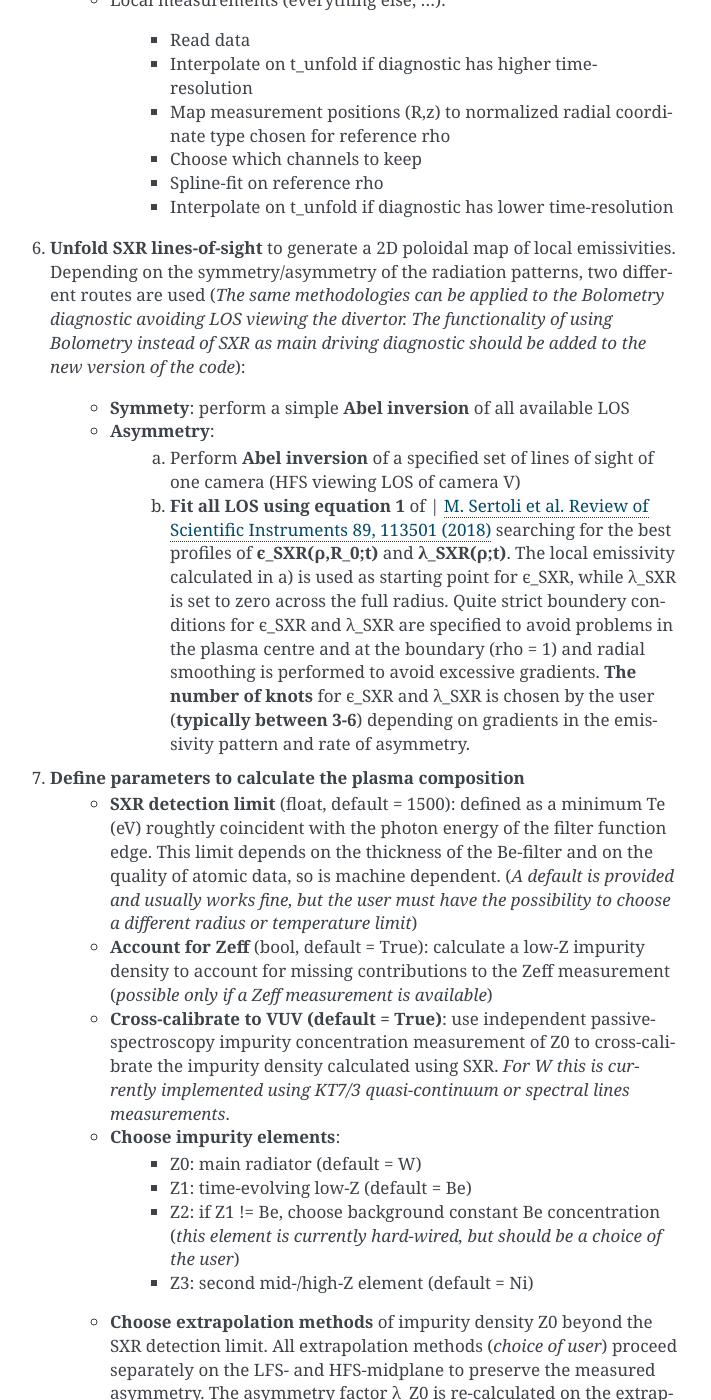
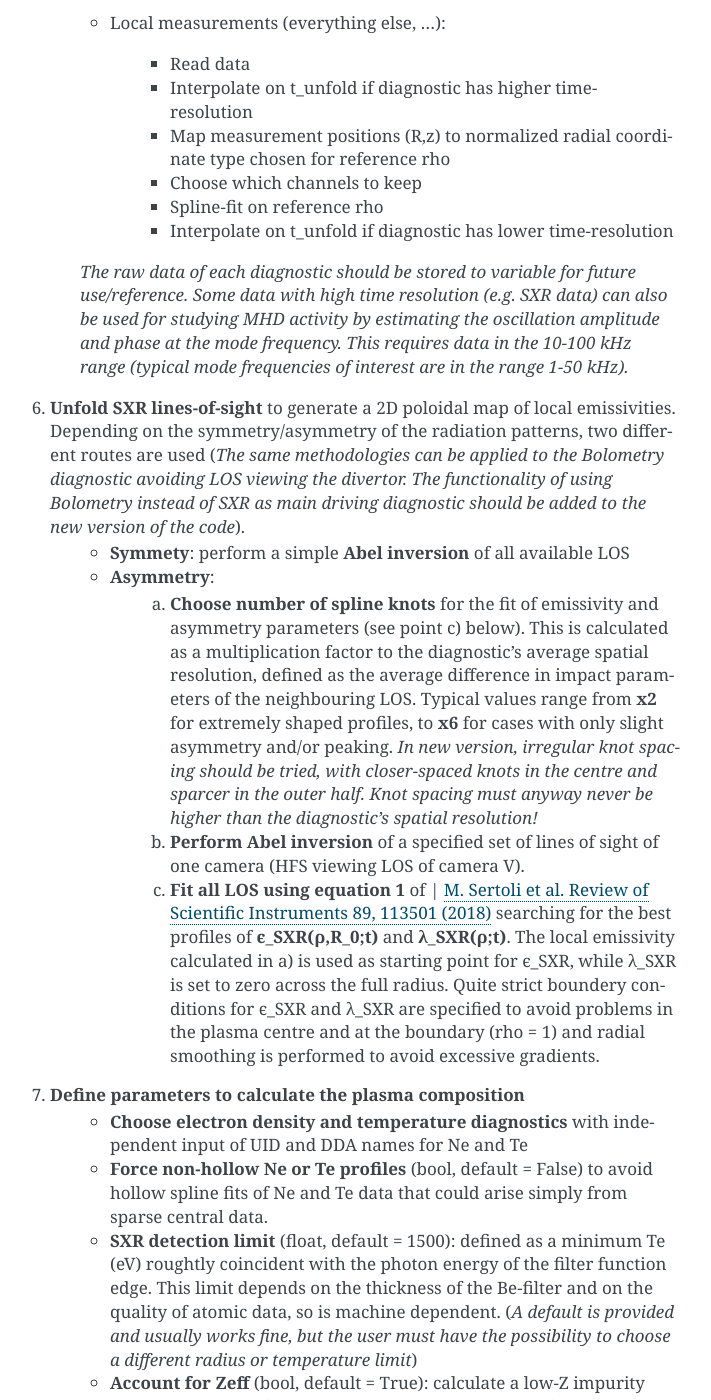
Before and after one commit to indica-mcf/Indica, a Sphinx documentation site: the page built from doc/original.rst, in a window 1280 px wide and 1400 px high, scrolled down 4125 px. Shown: the whole window, without its empty margins (400-1111 px from the left). Built offline with Sphinx 7.4.7, drawn with Linux system fonts in a browser that asks for light colours; some of the changed text lies outside the part shown.

Commit message:
Updated ADAS workflow/data details.

```diff
--- a/doc/original.rst
+++ b/doc/original.rst
@@ -94,13 +94,14 @@
 	* **Find best R-shift** to get Te ~ 100 eV at separatrix for each time-point
 	* **Save best R_shift** for remapping of **all diagnostics** used in the analysis
 
-5. **Read SXR data**: user to decide which cameras/diagnostics to read:
+5. **Read SXR data**
 
-	* **Read raw data** for all channels
+	* **Choose which cameras/diagnostics to read**
+	* **Read raw data** (all channels)
 	* **Downsample** to reference time axis t_unfold
-	* **Choose which channels to keep** (*some channels may be faulty and should be discarded from the start*)
+	* **Choose which channels to keep** (some may be faulty and should be discarded from the start)
 
-	*All other diagnostics are currently read later on before commencing the calculation of the impourity density (step 7.). They could also be read at this stage, but should anuwau be read using a common diagnostic-reading-GUI, callable anytime in order to change the data used for the computation or DDA names if specific data is not of good quality. Below is a list of all other physical quantities and respective diagnostics currently included in the computation:*
+	*All other diagnostics are currently read later on, before commencing the calculation of the impurity density (step 7.). They could be read at this stage, possibly using a common diagnostic-reading-GUI, callable anytime throughout the code if the user wants to change the data used for the computation. Below is a list of all other physical quantities and respective diagnostics currently included in the code:*
 
 	* **Total radiation**: KB5
 	* **Radiation tomographic reconstructions**: BOLT, B5NN, B5ML, B5MF, ...
@@ -110,7 +111,7 @@
 	* **Toroidal rotation**: CXRS, ...
 	* **Impurity concentration and effective charge (passive spectroscopy)**: KT7/3, KX1, KS6, CXRS, KS3, ...
 
-	*For all diagnostics, the reading steps are similar, with slight differences if measurements are LOS-integrals or local:*
+	*For all diagnostics, the reading steps are similar, with slight differences if measurements are LOS-integrals or local, if the time resolution is higher or lower than the desired one (step 1.):*
 
 	* LOS-integrals (SXR, Bolometry, passive spectroscopy, ...):
 
@@ -128,29 +129,40 @@
 		* Spline-fit on reference rho
 		* Interpolate on t_unfold if diagnostic has lower time-resolution
 
-6. **Unfold SXR lines-of-sight** to generate a 2D poloidal map of local emissivities. Depending on the symmetry/asymmetry of the radiation patterns, two different routes are used (*The same methodologies can be applied to the Bolometry diagnostic avoiding LOS viewing the divertor. The functionality of using Bolometry instead of SXR as main driving diagnostic should be added to the new version of the code*):
+	*The raw data of each diagnostic should be stored to variable for future use/reference. Some data with high time resolution (e.g. SXR data) can also be used for studying MHD activity by estimating the oscillation amplitude and phase at the mode frequency. This requires data in the 10-100 kHz range (typical mode frequencies of interest are in the range 1-50 kHz).*
 
+6. **Unfold SXR lines-of-sight** to generate a 2D poloidal map of local emissivities. Depending on the symmetry/asymmetry of the radiation patterns, two different routes are used (*The same methodologies can be applied to the Bolometry diagnostic avoiding LOS viewing the divertor. The functionality of using Bolometry instead of SXR as main driving diagnostic should be added to the new version of the code*).
 	* **Symmety**: perform a simple **Abel inversion** of all available LOS
 	* **Asymmetry**:
-		a) Perform **Abel inversion** of a specified set of lines of sight of one camera (HFS viewing LOS of camera V)
-		b) **Fit all LOS using equation 1** of | `M. Sertoli et al. Review of Scientific Instruments 89, 113501 (2018) <https://doi.org/10.1063/1.5046562>`_ searching for the best profiles of **ϵ_SXR(ρ,R_0;t)** and **λ_SXR(ρ;t)**. The local emissivity calculated in a) is used as starting point for ϵ_SXR, while λ_SXR is set to zero across the full radius. Quite strict boundery conditions for ϵ_SXR and λ_SXR are specified to avoid problems in the plasma centre and at the boundary (rho = 1) and radial smoothing is performed to avoid excessive gradients. **The number of knots** for ϵ_SXR and λ_SXR is chosen by the user (**typically between 3-6**) depending on gradients in the emissivity pattern and rate of asymmetry.
+		a) **Choose number of spline knots** for the fit of emissivity and asymmetry parameters (see point c) below). This is calculated as a multiplication factor to the diagnostic's average spatial resolution, defined as the average difference in impact parameters of the neighbouring LOS. Typical values range from **x2** for extremely shaped profiles, to **x6** for cases with only slight asymmetry and/or peaking. *In new version, irregular knot spacing should be tried, with closer-spaced knots in the centre and sparcer in the outer half. Knot spacing must anyway never be higher than the diagnostic's spatial resolution!*
+		b) **Perform Abel inversion** of a specified set of lines of sight of one camera (HFS viewing LOS of camera V).
+		c) **Fit all LOS using equation 1** of | `M. Sertoli et al. Review of Scientific Instruments 89, 113501 (2018) <https://doi.org/10.1063/1.5046562>`_ searching for the best profiles of **ϵ_SXR(ρ,R_0;t)** and **λ_SXR(ρ;t)**. The local emissivity calculated in a) is used as starting point for ϵ_SXR, while λ_SXR is set to zero across the full radius. Quite strict boundery conditions for ϵ_SXR and λ_SXR are specified to avoid problems in the plasma centre and at the boundary (rho = 1) and radial smoothing is performed to avoid excessive gradients.
 
 7. **Define parameters to calculate the plasma composition**
+	* **Choose electron density and temperature diagnostics** with independent input of UID and DDA names for Ne and Te
+	* **Force non-hollow Ne or Te profiles** (bool, default = False) to avoid hollow spline fits of Ne and Te data that could arise simply from sparse central data.
 	* **SXR detection limit** (float, default = 1500): defined as a minimum Te (eV) roughtly coincident with the photon energy of the filter function edge. This limit depends on the thickness of the Be-filter and on the quality of atomic data, so is machine dependent. (*A default is provided and usually works fine, but the user must have the possibility to choose a different radius or temperature limit*)
 	* **Account for Zeff** (bool, default = True): calculate a low-Z impurity density to account for missing contributions to the Zeff measurement (*possible only if a Zeff measurement is available*)
-	* **Cross-calibrate to VUV (default = True)**: use independent passive-spectroscopy impurity concentration measurement of Z0 to cross-calibrate the impurity density calculated using SXR. *For W this is currently implemented using KT7/3 quasi-continuum or spectral lines measurements*.
+	* **Cross-calibrate to VUV** (default = True): use independent passive-spectroscopy impurity concentration measurement of Z0 to cross-calibrate the impurity density calculated using SXR. *For W this is currently implemented using KT7/3 quasi-continuum or spectral lines measurements*.
 	* **Choose impurity elements**:
 		* Z0: main radiator (default = W)
 		* Z1: time-evolving low-Z (default = Be)
-		* Z2: if Z1 != Be, choose background constant Be concentration (*this element is currently hard-wired, but should be a choice of the user*)
+		* Z2: second low-Z element with constant background concentration
 		* Z3: second mid-/high-Z element (default = Ni)
 	* **Choose extrapolation methods** of impurity density Z0 beyond the SXR detection limit. All extrapolation methods (*choice of user*) proceed separately on the LFS- and HFS-midplane to preserve the measured asymmetry. The asymmetry factor λ_Z0 is re-calculated on the extrapolated profiles and used to estimate the 2D impurity density maps and all quantities that depend on them (e.g. total radiated power, Zeff LOS-integral, etc.).
 		* **Constant concentration**: follow shape of electron density profile
 		* **Extrapolate derivative**: use derivative at SXR detection limit to extrapolate LFS impurity density until a **rho_max** (user defined) where derivative -> 0; beyond rho_max use electron density shape to extrapolate up to the separatrix. The HFS impurity density is extrapolated using shape of electron density only
 		* **Fit to KB5**: extrapolate Z0 impurity density using gaussian shape to fit experimental KB5 LOS-integrals. The fit parameteres  are the gaussian peak, height and width. Beyond the peak, the electron density shape is used up to the separatrix. (*The fit is a delicate point and requires more details...*)
 
+	**The code is often used to test consistency of single diagnostic measurements.** Similarly to the shifts to the equilibrium reconstruction outlined in point 4., this requires the possibility to apply scaling factors to each measurement including:
+		* Total magnetic field
+		* Zeff
+		* Impurity concentrations estimated by passive spectrocopy (independent scaling factors for each measurement e.g. from VUV, X-ray spectrometers, CXRS, etc.)
+
+	*This should be available to the user in the GUI, e.g. to the right of the UID and DDA names of each measurement.*
+
 8. **Read atomic data**
-	* **Read ADAS and/or user-specified files** to build ionization balance and cooling factors for all elements (main ion + Z0-Z3 + minority in new version).
+	* **Read ADAS and/or user-specified files** to build ionization balance and cooling factors for all elements (main ion + Z0-Z3 + minority in new version). 	*The program should automatically set default filenames if data is available for that element, otherwise return an error message. The user should also have the possibility to choose alternative files of the same format.*
 
 		* SCD: ionization rate coefficients
 		* ACD: recombination rate coefficients
@@ -159,7 +171,9 @@
 		* PLSX: SXR-filtered radiation loss parameter (spectral lines)
 		* PRSX: SXR_filtered radiation loss parameter (recombination and bremsstrahlung)
 	* **Interpolate the data on the electron temperature profiles** that will be used for the computation
-	* **Build fractional abundance, mean-charge, charge^2** (for Zeff calculation) variables from the ionization and recombination rates assuming local-ionization-equilibrium (in new version, add possibility of using fast transport codes e.g. STRAHL to evaluate transport-dependent ionization/recombination balance)
+	* **Build fractional abundance, mean-charge, charge^2** (for Zeff calculation) variables from the ionization and recombination rates assuming local-ionization-equilibrium
 	* **Estimate uncertainty of the radiation loss parameters** by using upper and lower bounds of electron temperature data as limits.
 
 	*The SXR files are machine-dependent because they change for varying Be-filters. All other fines MUST be the same for all experiments. It might be worthwhile to install the ADAS files with the program in order not to rely on locally available files and to ensure the data-sets used on different machines are identical. User choice should still be possible if new data-sets were to become available, but information in this regard will anyway be stored in the provenance.*
+
+	*In the new version of the code, there should be the option of evaluating the fractional abundance accounting for transport, by coupling with fast impurity transport codes* (e.g. SANCO, `STRAHL  <https://pure.mpg.de/rest/items/item_2143869/component/file_2143868/content>`_, etc.). *A theory driven estimation of the impurity transport coefficients could also be estimated using neoclassical and turbulence codes (NEO? GKW?) which would also improve the calculation of the peaking factors of the secondary mid-/high-Z impurity Z3 with respect to the main element Z0.*
```
Also changed, not shown: doc/data.rst (+6 -4 lines).
